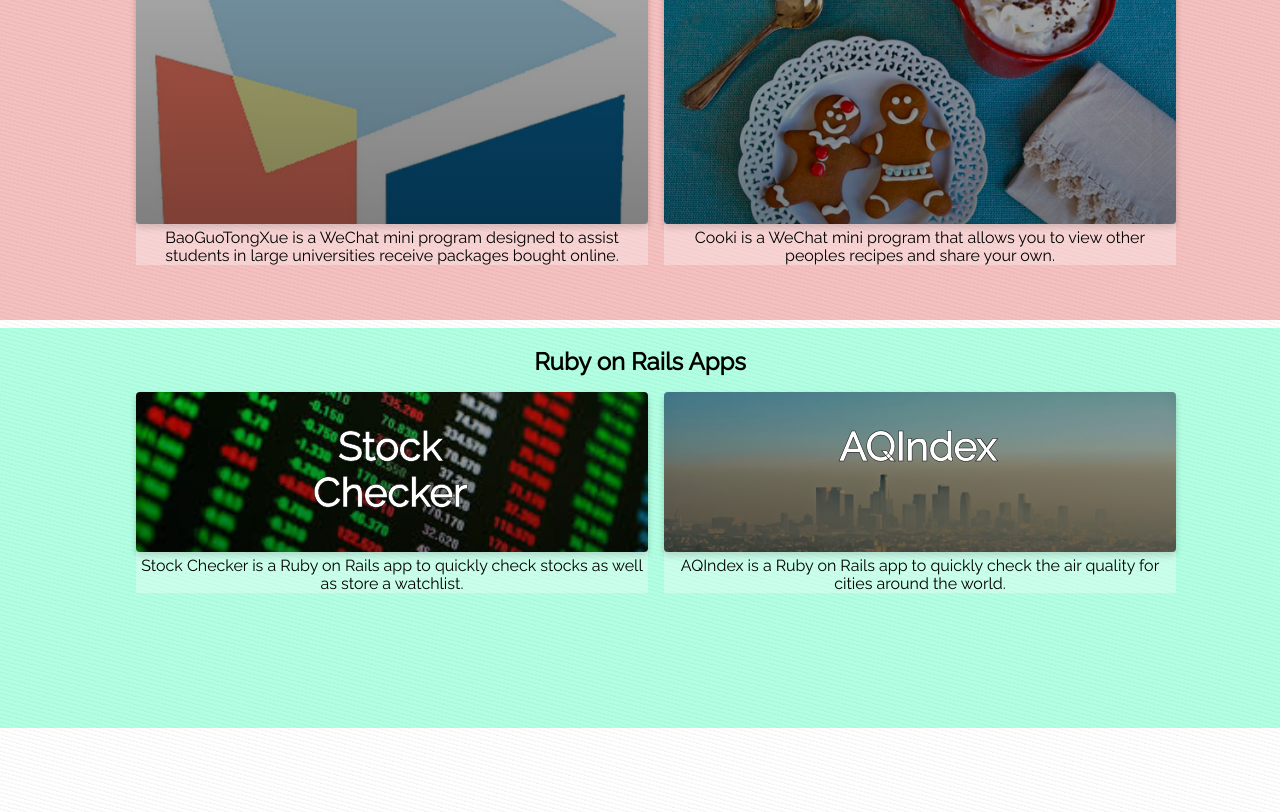
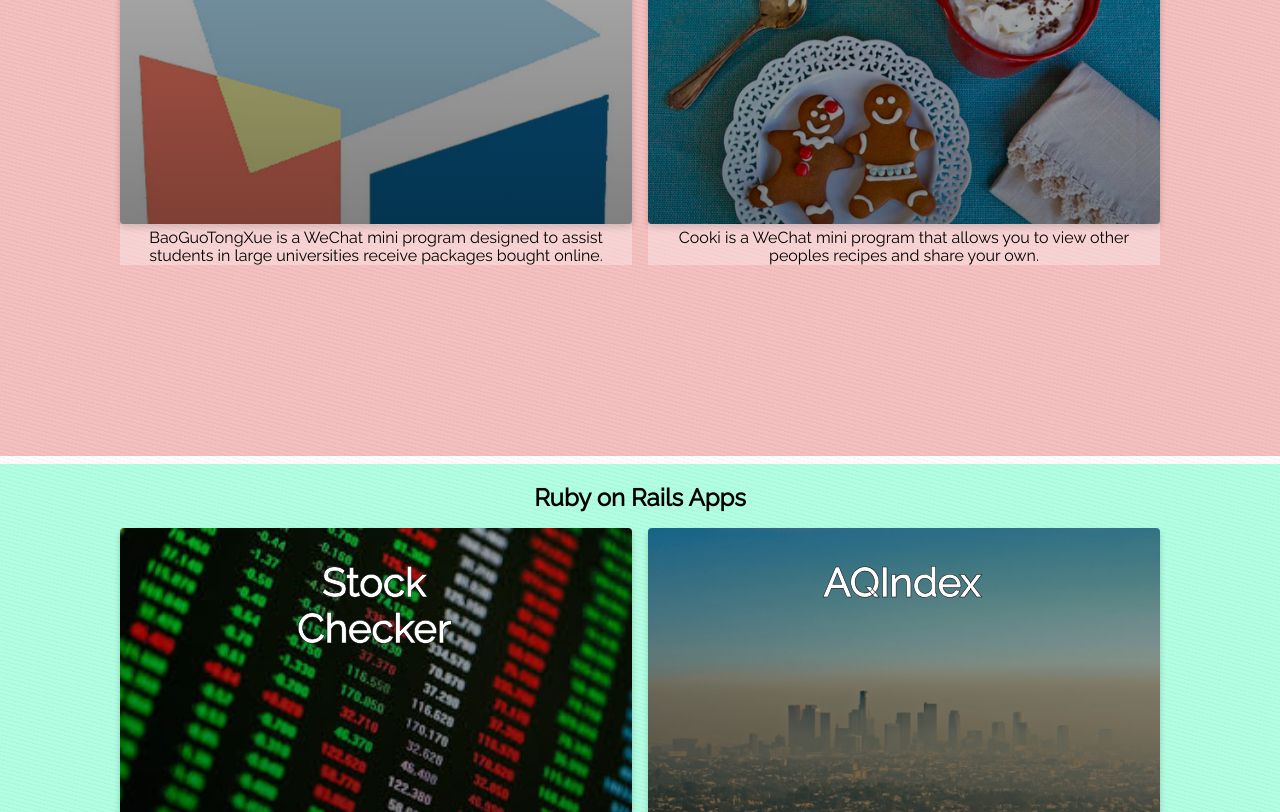
Before and after one commit to dancorpx/profile, a plain HTML site: page index.html in a window 1280 px wide. Shown: the part 419-1231 px from the top of the page. Drawn offline with Linux system fonts and the light colour scheme.

Commit message:
minor UI changes

```diff
--- a/style.css
+++ b/style.css
@@ -78,7 +78,7 @@ h1 {
     text-align: center;
     display: flex;
     flex-direction: column;
-    width: 80vw;
+    /* width: 80vw; */
     margin: 0 auto;
 }
 .title {
@@ -145,6 +145,8 @@ h1 {
     padding-top: 5px;
     margin-bottom: 1em;
     font-family: 'Raleway', sans-serif;
+    width: 80vw;
+    margin: 0 auto;
 }
 .card-text p {
     margin: 0;
@@ -176,11 +178,13 @@ h4 {
     background-color: rgba(222, 49, 49, 0.3);
     height: auto;
     margin-top: 1vh;
+    padding-bottom: 2vh;
 }
 .RoRsection {
     background-color: rgba(0, 255, 161, 0.3);
     height: auto;
     margin-top: 1vh;
+    padding-bottom: 2vh;
 }
 
  .overlay {
@@ -237,12 +241,18 @@ a {
     }
     .card-background {
         width: 40vw;
+        min-height: 40vh;
+    }
+
+    .card-text {
+        width: 40vw;
     }
     .projects {
         display: flex;
         /* align-items: center; */
         flex-direction: row;
         width: auto;
+        justify-content: center;
     }
     .QRcode {
         height: 70%;
@@ -253,27 +263,36 @@ a {
         margin-left: .05em;
     }
     .MPsection {
-        height: 60vh;
+        min-height: 75vh;
     }
     .RoRsection {
-        height: 50vh;
+        height: 75vh;
+
     }
 }
 
 @media screen and (min-width: 800px) {
+    .card-background {
+        min-height: 20vh;
+    }
     .projects {
         width: 80vw;
     }
+    #rorCard-background {
+        height: 40vh;
+    }
+
     .QRcode {
-        height: 100%;
+        height: 80%;
         margin-right: .3em;
     }
     .screenshot {
-        height: 100%;
+        height: 80%;
     }
 }
 
 @media screen and (min-width: 1200px) {
+
     .QRcode {
         height: 25vh;
     }
```
